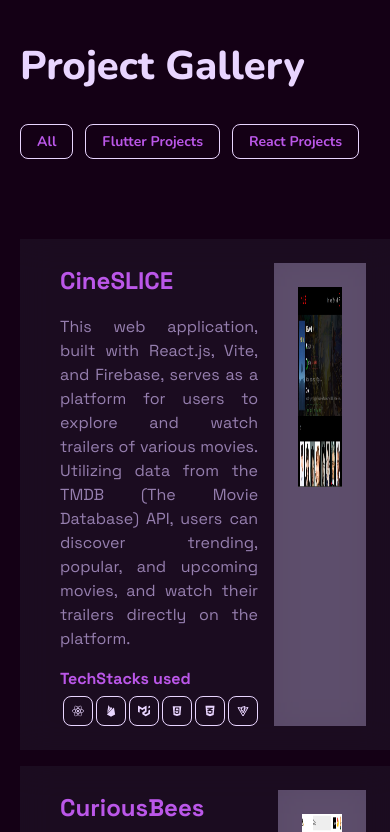
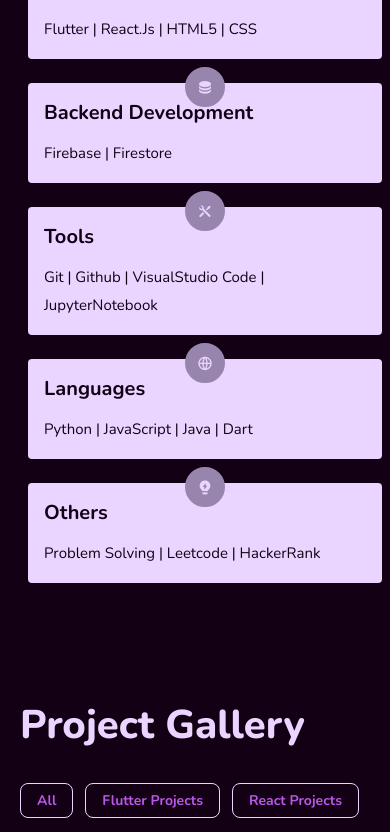
Before and after one commit to pxnchxm1/CoderBio, a React (Vite) app: page / in a window 390 px wide. Shown: the part 1670-2502 px from the top of the page. Built offline with nearby package versions, Linux system fonts and the light colour scheme.

Commit message:
fix-responsiveness.0

```diff
--- a/src/App.css
+++ b/src/App.css
@@ -2,7 +2,6 @@
     padding:0;
     margin:0;
     box-sizing:border-box;
-    overflow-x:hidden;
 
 }
 html{
--- a/src/components/UI/About.jsx
+++ b/src/components/UI/About.jsx
@@ -8,7 +8,7 @@
     <div>
         <section className='pt-0 pl-8' id='about'>
             <div className='container pt-14 '>
-                <div className='flex items-center justify-between sm:flex-col md:flex-row '>
+                <div className='flex items-center justify-between flex-col md:flex-row '>
                     <div className='w-full md:basis-1/2'>
                         <h5 data-aos="fade-up" data-aos-duration="1500" className='font-[600] font-space mt-[1rem] text-[14px] md:text-[16px] text-light-for-light dark:text-light-for-dark'>Greetings and Thankyou for Checking Out My Work</h5>
                         <h1 data-aos="fade-up" data-aos-duration="1500" className='font-[600] font-space  leading-[35px] sm:leading[46px] mt-[1.4rem] text-[1.4rem] sm:text-[40px] text-bg-secondary-dark dark:text-bg-light' >I'm Panchami P Kumar</h1>
@@ -70,7 +70,7 @@
                             <img src='../../src/assets/images/pic1.jpg' alt="me" className=' brightness-50 drop-shadow-sm shadow-light-for-dark shadow-sm  max-h-[370px] rounded-full  '></img>
                         </figure>
                     </div>
-                    <div data-aos="fade-left" data-aos-duration="1500" className='md:basis-1/5 flex justify-between text-center mt-10 flex-wrap gap-3 md:mt-0 md:flex-col md:justify-end md:text-end'>
+                    <div data-aos="fade-left" data-aos-duration="1500" className='md:basis-1/5  flex justify-between text-center mt-10 flex-wrap gap-3 md:mt-0 md:flex-col md:justify-end md:text-end'>
                         <div className='mb-10'>
                             <h2 className='mt-[5px] text-bg-dark dark:text-bg-light font-[700] text-[32px]'>
                                 <CountUp start={0} end={188} duration={2} suffix='+'/>
--- a/tailwind.config.js
+++ b/tailwind.config.js
@@ -6,12 +6,12 @@
   ],
   theme: {
     extend: {
-      screens: {
-        sm: '500px',
-        md: '768px',
-        lg: '976px',
-        xl: '1440px',
-      },
+      // screens: {
+      //   sm: '500px',
+      //   md: '768px',
+      //   lg: '976px',
+      //   xl: '1440px',
+      // },
       colors: {
         'bg-light': '#e9d5ff',
         'light-for-dark':'#BB57E9',
```
